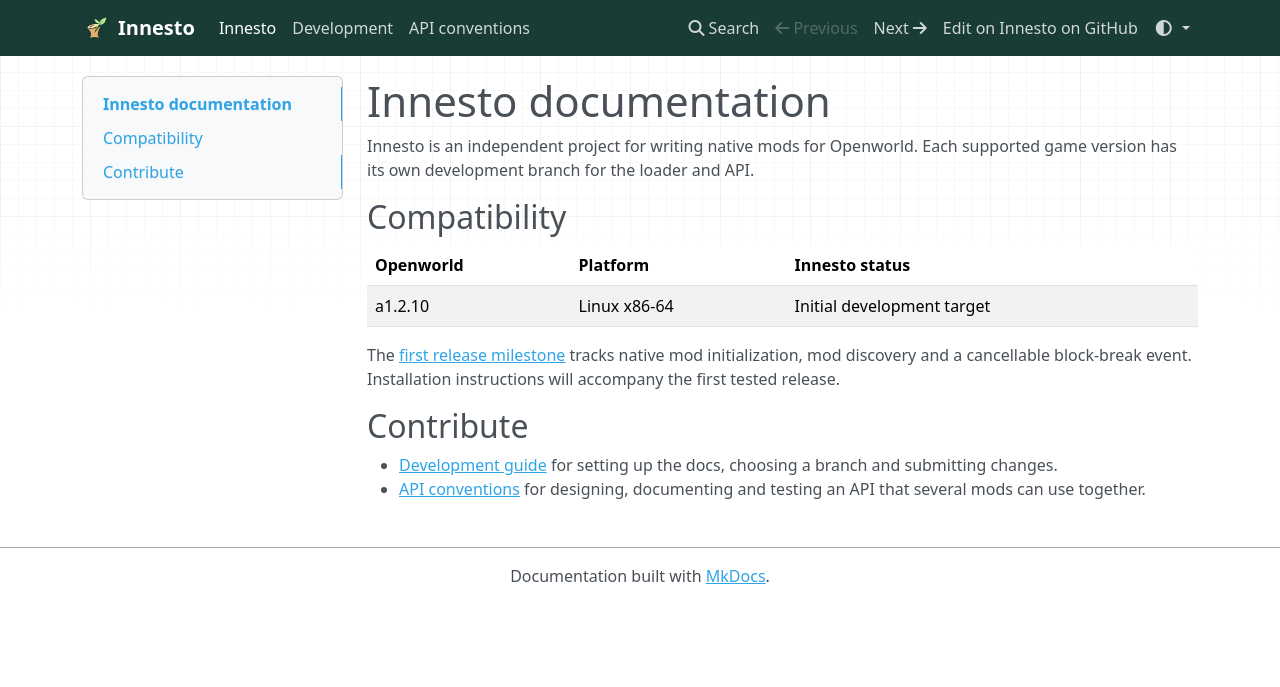
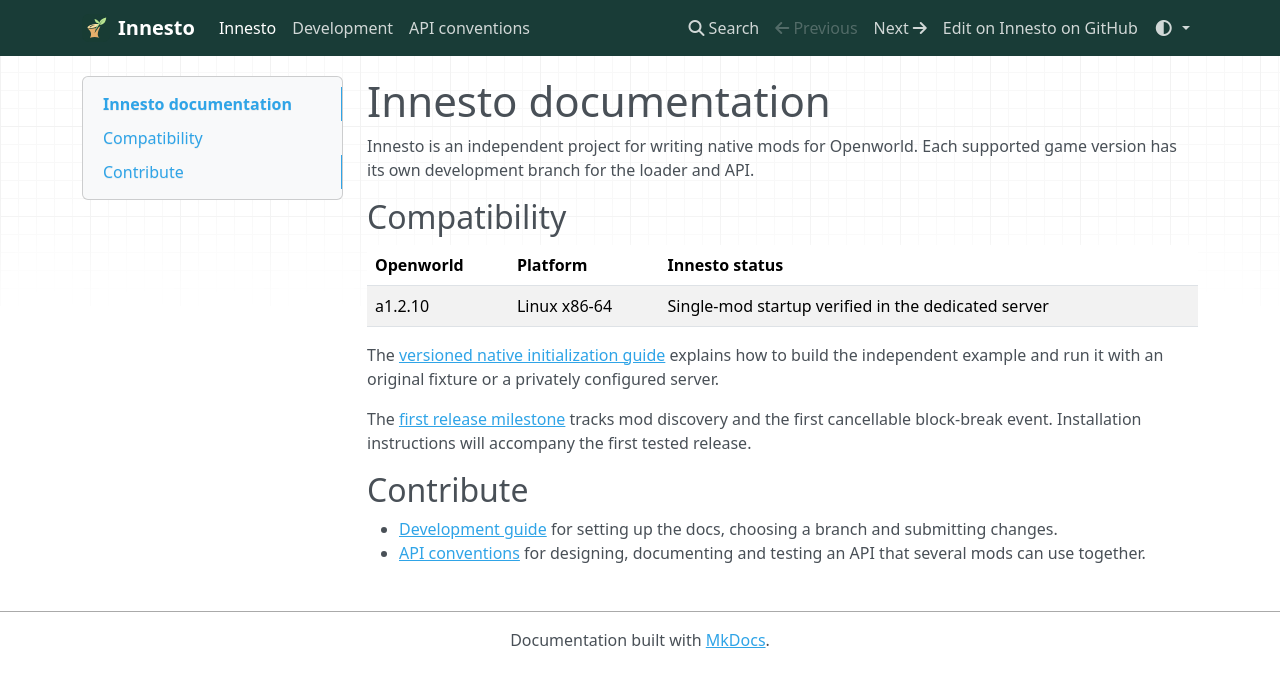
Before and after one commit to ImJstNickDev/Innesto, an MkDocs documentation site: the page built from docs/index.md, in a window 1280 px wide. Shown: the top 687 px of the page. Built offline with MkDocs 1.6.1, drawn with Linux system fonts in a browser that asks for light colours; nearby versions of some CDN libraries.

Commit message:
docs: publish the native initialization milestone (#10)
## Summary

Point contributors to the completed single-mod startup on the a1.2.10
version branch. Follow-up to #9 and #1.

## Implementation

The README and documentation home link to the reference maintained with
the native loader. The compatibility table records the tested platform
and scope.

## Verification

Built MkDocs in strict mode and verified that the referenced guide is
present on the merged game branch.

```diff
--- a/docs/index.md
+++ b/docs/index.md
@@ -8,11 +8,14 @@ API.
 
 | Openworld | Platform | Innesto status |
 | --- | --- | --- |
-| a1.2.10 | Linux x86-64 | Initial development target |
+| a1.2.10 | Linux x86-64 | Single-mod startup verified in the dedicated server |
+
+The [versioned native initialization guide](https://github.com/ImJstNickDev/Innesto/blob/game/a1.2.10/docs/native-initialization.md)
+explains how to build the independent example and run it with an original
+fixture or a privately configured server.
 
 The [first release milestone](https://github.com/ImJstNickDev/Innesto/milestone/1)
-tracks native mod initialization, mod discovery and a cancellable block-break
-event. Installation instructions will accompany the first tested release.
+tracks mod discovery and the first cancellable block-break event. Installation instructions will accompany the first tested release.
 
 ## Contribute
 
```
Also changed, not shown: README.md (+6 -5 lines).
